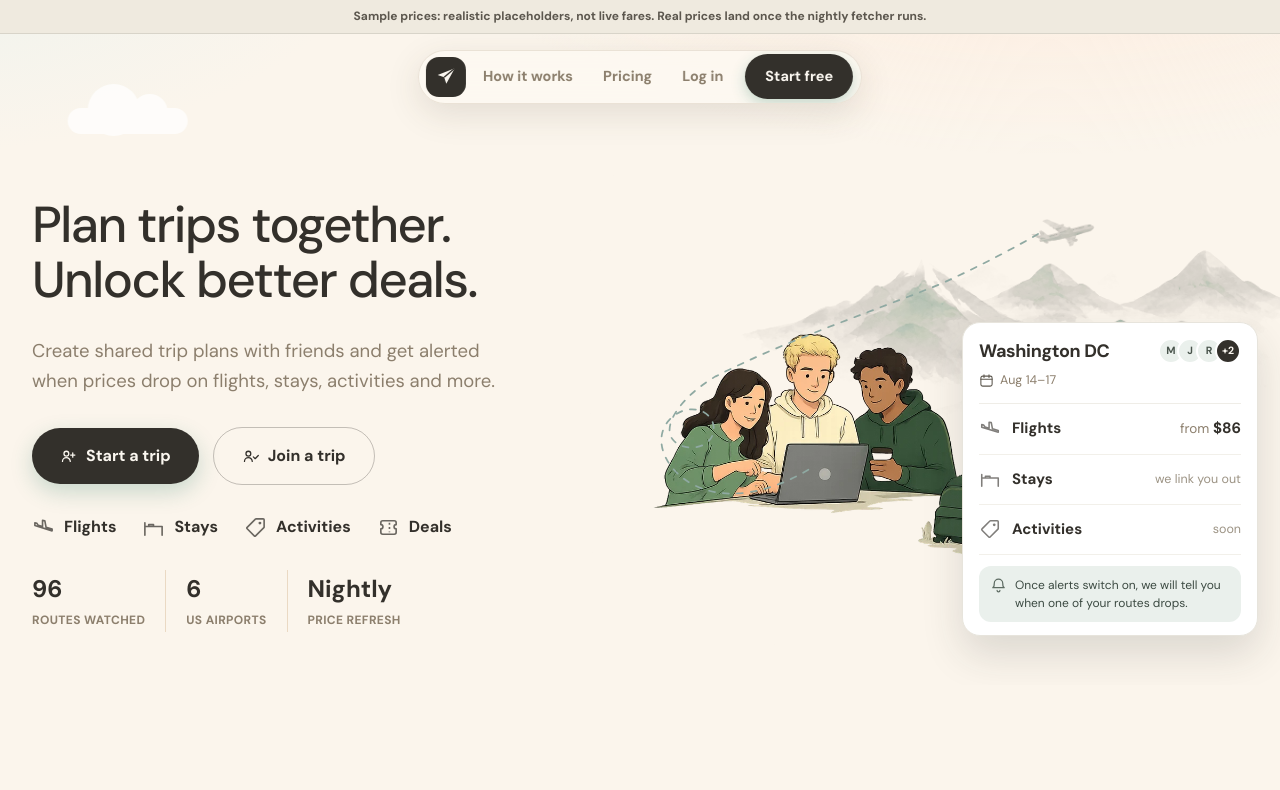
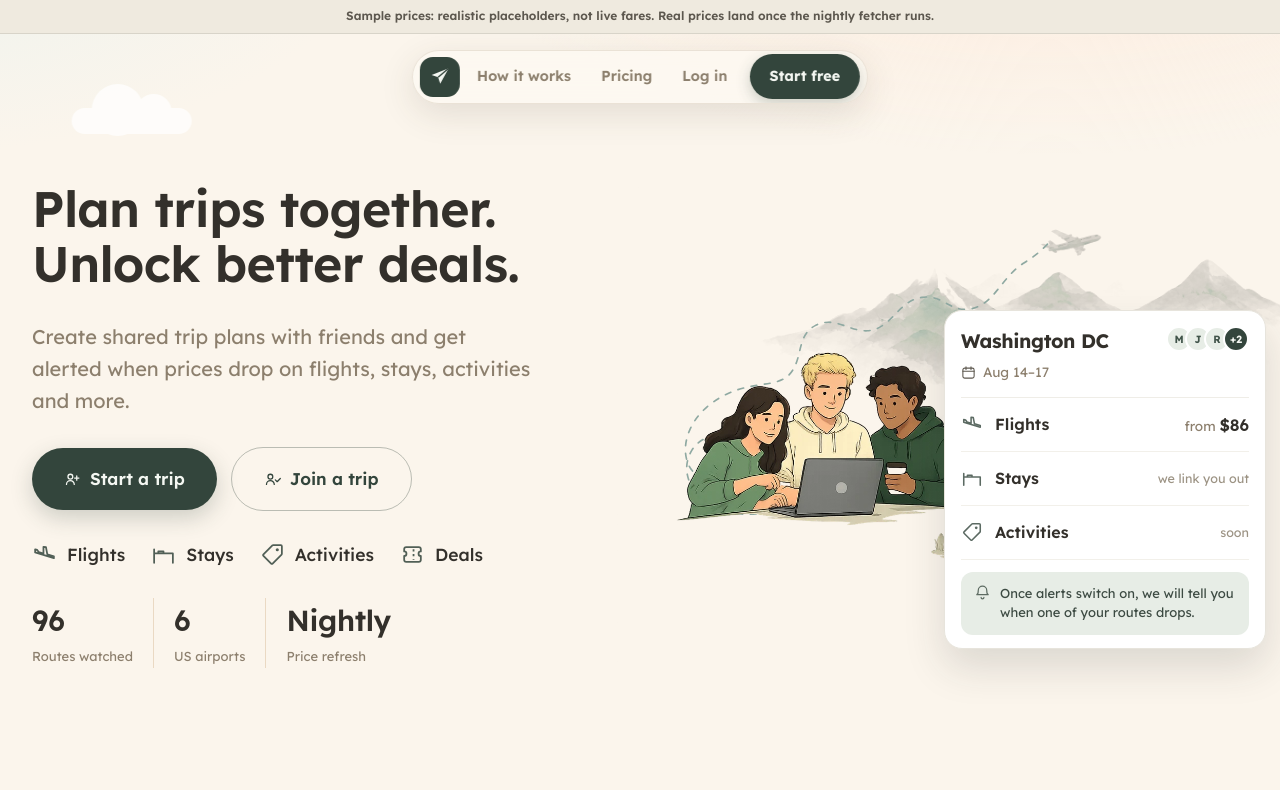
Before and after one commit to RaidenKyaw/Tripv1, a plain HTML site: page index.html in a window 1280 px wide. Shown: the top 790 px of the page. Drawn offline with nearby package versions, Linux system fonts and the light colour scheme.

Commit message:
style: Lexend per the readability article, mountain green, richer route
Typeface
- Lexend replaces DM Sans across all seven pages. The article names exactly one
  typeface, and this is it: "Some fonts are designed to have larger letter
  spacing, such as Lexend."
- headline tracking was -.03em. The article's named risk is crowding: "Tighter
  kerning and letter spacing will increase problems with crowding. A crowded
  text can stop some people from reading at all." Now -.012em.
- sizes up throughout, since a landing page is glanceable and interlude
  reading, and "larger text size in non-condensed formats is better to support
  glanceable reading": headline to 56px, body 18.5 to 20px, feature row 16 to
  17.5px, stat figures 24 to 29px.
- the three stat labels were set in capitals. "People read Latin texts in
  lowercase faster than in uppercase and frequently prefer to read in
  lowercase", and these are read rather than glanced at, so they are sentence
  case now. Short section eyebrows stay as capitals.
- heading weight 500 to 600, because Lexend runs lighter than DM Sans at the
  same number.

Colour
- the dark fills take the ridge hue instead of near-black. Sampled off the
  plate as it actually renders over the cream, the ridges sit between #A0B0A0
  and #C8C8C0, far too pale to carry light text, so the same hue is deepened
  to #33453C for buttons, the nav pill, panels, tier strips and chat bubbles.
  The pale end becomes the highlight tint.

Route
- it now paints behind the crew rather than over them, so it cannot cross a
  face: it disappears behind the group and reappears in open sky, which reads
  as a path leaving the laptop.
- longer line with more in it: a dip, a full loop, then a rising wave into the
  aircraft, instead of one sweep and a curl.

Size
- scene and card scale up (card 296 to 322px, plate to 74%) and the type grows,
  with the gaps left where they were. Filling the space by making things
  bigger, not by pushing them apart.
- 60px broke the headline onto three lines because Lexend sets wider than DM
  Sans at the same size, so it settles at 56px with the column widened.

Co-Authored-By: Claude Opus 5 (1M context) <noreply@anthropic.com>

```diff
--- a/index.html
+++ b/index.html
@@ -14,7 +14,7 @@
 <meta property="og:type" content="website">
 <link rel="preconnect" href="https://fonts.googleapis.com">
 <link rel="preconnect" href="https://fonts.gstatic.com" crossorigin>
-<link href="https://fonts.googleapis.com/css2?family=DM+Sans:opsz,wght@9..40,400;9..40,500;9..40,700&display=swap" rel="stylesheet">
+<link href="https://fonts.googleapis.com/css2?family=Lexend:wght@300..700&display=swap" rel="stylesheet">
 <style>
   :root{
     --bg:#FBF5EC;
@@ -29,45 +29,49 @@
        point at ink or at the green tint rather than at terracotta and gold. */
     --terra:#33302B;
     --terra-soft:#EFEADF;
-    --teal:#2A2722;
-    --teal-deep:#26241F;
+    --teal:#33453C;
+    --teal-deep:#2E3F37;
     --teal-soft:#EAF0EC;
     --gold:#E4E7DF;
     --gold-soft:#F0F2EB;
     --ink-soft:#5C574E;
-    --shadow-green:27,114,89;
+    --pine:#33453C;        /* dark surfaces: buttons, panels, nav pill */
+    --pine-deep:#2A3A32;
+    --sage:#A9B8AC;        /* the ridge tone itself */
+    --sage-soft:#E7EDE6;
+    --shadow-green:51,69,60;
     /* primary action is the deep green from the reference. Terracotta stays,
        demoted to discounts and deal badges where it does its best work. */
     --brand:#1B7259;
     --brand-soft:#E7F2ED;
     --brand-line:#BEDCD0;
     --radius:16px;
-    --display:"DM Sans",-apple-system,BlinkMacSystemFont,"Segoe UI",Roboto,Helvetica,Arial,sans-serif;
-    --sans:"DM Sans",-apple-system,BlinkMacSystemFont,"Segoe UI",Roboto,Helvetica,Arial,sans-serif;
+    --display:"Lexend",-apple-system,BlinkMacSystemFont,"Segoe UI",Roboto,Helvetica,Arial,sans-serif;
+    --sans:"Lexend",-apple-system,BlinkMacSystemFont,"Segoe UI",Roboto,Helvetica,Arial,sans-serif;
   }
   *{box-sizing:border-box; margin:0; padding:0; -webkit-tap-highlight-color:transparent;}
   html{scroll-behavior:smooth;}
   body{background:var(--bg); color:var(--ink); font-family:var(--sans); line-height:1.55; overflow-x:hidden;}
   .wrap{max-width:1260px; margin:0 auto; padding:0 22px;}
   .narrow{max-width:720px; margin:0 auto;}
-  h1,h2,h3{font-family:var(--display); font-weight:500; letter-spacing:-.028em; line-height:1.12;}
-  h2{font-size:clamp(28px,4.1vw,40px); margin-bottom:14px;}
-  h3{font-size:20px; font-weight:700; letter-spacing:-.015em;}
+  h1,h2,h3{font-family:var(--display); font-weight:600; letter-spacing:-.005em; line-height:1.16;}
+  h2{font-size:clamp(30px,4.4vw,45px); margin-bottom:16px;}
+  h3{font-size:21px; font-weight:600; letter-spacing:0;}
   .eyebrow{font-size:11px; font-weight:800; letter-spacing:.16em; text-transform:uppercase;
            color:var(--ink-soft); margin-bottom:12px;}
-  .lead{color:var(--dim); font-size:16.5px; line-height:1.6;}
+  .lead{color:var(--dim); font-size:17.5px; line-height:1.62;}
   a{color:var(--teal);}
   section{padding:108px 0; position:relative;}
 
   /* ------------------------------------------------- buttons and wordmark */
-  .btn{display:inline-flex; align-items:center; justify-content:center; gap:9px;
-       border:none; border-radius:99px; padding:16px 28px; font-size:16px; font-weight:700;
+  .btn{display:inline-flex; align-items:center; justify-content:center; gap:10px;
+       border:none; border-radius:99px; padding:18px 32px; font-size:17px; font-weight:600;
        cursor:pointer; text-decoration:none; font-family:var(--sans); white-space:nowrap;}
   .btn svg{flex:0 0 auto;}
-  .btn-primary{background:var(--ink); color:#FBF7F0;
+  .btn-primary{background:var(--pine); color:#F4F7F2;
                box-shadow:0 8px 22px rgba(var(--shadow-green),.22);}
   .btn-primary:active{transform:scale(.985);}
-  .btn-ghost{background:transparent; color:var(--ink); border:1.5px solid rgba(51,48,43,.28);}
+  .btn-ghost{background:transparent; color:var(--pine); border:1.5px solid rgba(51,69,60,.32);}
   .btn-sm{padding:10px 18px; font-size:14px; border-radius:99px;}
   .logo{font-family:var(--display); font-weight:700; font-size:19.5px; color:var(--ink);
         text-decoration:none; display:inline-flex; align-items:center; gap:10px;
@@ -86,7 +90,7 @@
     transition:width .5s cubic-bezier(.34,1.28,.64,1), padding .5s cubic-bezier(.34,1.28,.64,1),
                box-shadow .3s ease;}
   .pn-logo{flex:0 0 auto; display:flex; align-items:center; padding:0 4px 0 7px; text-decoration:none;}
-  .pn-logo .mark{width:40px; height:40px; border-radius:13px; background:var(--ink);
+  .pn-logo .mark{width:40px; height:40px; border-radius:13px; background:var(--pine);
                  display:flex; align-items:center; justify-content:center;}
   .pn-logo .mark svg{width:21px; height:21px;}
   .pn-items{display:flex; align-items:center; gap:4px; white-space:nowrap;
@@ -94,10 +98,10 @@
   .pn-items a{font-size:14.5px; font-weight:600; color:var(--dim); text-decoration:none;
               padding:9px 13px; border-radius:999px;}
   .pn-items a:hover{color:var(--ink); background:rgba(120,90,60,.07); opacity:1;}
-  .pn-cta{background:var(--ink); color:#FBF7F0 !important; font-weight:700 !important;
+  .pn-cta{background:var(--pine); color:#F4F7F2 !important; font-weight:700 !important;
           padding:11px 20px !important; margin-left:5px;
           box-shadow:0 5px 14px rgba(var(--shadow-green),.24);}
-  .pn-cta:hover{background:#1E1C18; color:#FBF7F0 !important;}
+  .pn-cta:hover{background:var(--pine-deep); color:#F4F7F2 !important;}
   .pn-burger{position:absolute; inset:0; display:flex; align-items:center; justify-content:center;
              color:var(--ink); opacity:0; transform:scale(.8); pointer-events:none;
              transition:opacity .24s ease .06s, transform .34s cubic-bezier(.34,1.4,.64,1) .06s;}
@@ -137,26 +141,28 @@
   @keyframes drift{to{transform:translateX(calc(100vw + 260px));}}
 
   .hero .wrap{position:relative; z-index:1;}
-  .hero h1{font-size:clamp(36px,3.95vw,58px); line-height:1.08; margin:0;
-           letter-spacing:-.03em; max-width:none;}
+  .hero h1{font-size:clamp(36px,3.9vw,56px); line-height:1.1; margin:0;
+           letter-spacing:-.012em; max-width:none;}
   /* Highlighter drawn as a background on the span itself. A z-index:-1 pseudo-element
      is fragile here (any ancestor stacking context hides it), and --gold-soft is too
      close to the sand background to read, so this band is deliberately warmer. */
   .hero h1 .u{
     white-space:nowrap;
-    background-image:linear-gradient(#DCE6DD, #DCE6DD);
+    background-image:linear-gradient(var(--sage-soft), var(--sage-soft));
     background-size:100% .34em; background-position:0 78%; background-repeat:no-repeat;
-    border-bottom:3px solid rgba(51,48,43,.32);
+    border-bottom:3px solid var(--sage);
   }
-  .hero .lead{font-size:18.5px; line-height:1.6; max-width:470px; margin:0;}
+  .hero .lead{font-size:20px; line-height:1.6; max-width:500px; margin:0;}
   .cta-row{display:flex; gap:14px; flex-wrap:wrap; align-items:center; margin:0;}
   .cta-note{color:var(--dim); font-size:13px; margin-top:16px;}
   /* factual, checkable claims only. No user counts until they are real. */
   .facts{display:flex; gap:0; flex-wrap:wrap; margin:0;}
   .fact{padding:0 20px 0 0; margin-right:20px; border-right:1px solid var(--line);}
   .fact:last-child{border-right:none; margin-right:0; padding-right:0;}
-  .fact b{display:block; font-family:var(--display); font-size:24px; font-weight:700;}
-  .fact span{font-size:12px; color:var(--dim); font-weight:600; letter-spacing:.03em;}
+  .fact b{display:block; font-family:var(--display); font-size:29px; font-weight:600;
+            letter-spacing:-.01em;}
+  .fact span{font-size:13px; color:var(--dim); font-weight:400; letter-spacing:0;
+               text-transform:none;}
   .cta-note b{color:var(--ink); font-weight:700;}
 
   /* flight path */
@@ -189,8 +195,8 @@
 
   .featrow{list-style:none; display:flex; flex-wrap:wrap; gap:26px; margin:0;
            padding:0; color:var(--ink);}
-  .featrow li{display:flex; align-items:center; gap:9px; font-size:16px; font-weight:600;}
-  .featrow svg{width:23px; height:23px; color:var(--ink); flex:0 0 auto; opacity:.72;}
+  .featrow li{display:flex; align-items:center; gap:10px; font-size:17.5px; font-weight:500;}
+  .featrow svg{width:25px; height:25px; color:var(--pine); flex:0 0 auto; opacity:.85;}
   .proof{margin:0;}
 
   /* floating trip card, overlapping the illustration */
@@ -198,41 +204,41 @@
               margin-right:calc(-1 * (max(100vw - 1260px, 0px) / 2) - 22px);}
   .tc-head{display:flex; justify-content:space-between; align-items:flex-start; gap:10px;
            padding-bottom:13px; border-bottom:1px solid #EFEDE7;}
-  .tc-name{font-family:var(--display); font-size:18px; font-weight:700; letter-spacing:-.02em;
+  .tc-name{font-family:var(--display); font-size:19.5px; font-weight:700; letter-spacing:-.02em;
            white-space:nowrap; overflow:hidden; text-overflow:ellipsis;}
-  .tc-dates{display:flex; align-items:center; gap:6px; font-size:12.5px; color:var(--dim);
-            margin-top:5px; white-space:nowrap;}
+  .tc-dates{display:flex; align-items:center; gap:7px; font-size:13.5px; color:var(--dim);
+            margin-top:6px; white-space:nowrap;}
   .tc-dates svg{color:var(--brand);}
   .tc-people{display:flex; align-items:center;}
   .tc-people i,.tc-people b{width:26px; height:26px; border-radius:50%; font-size:10.5px;
     font-weight:700; display:flex; align-items:center; justify-content:center;
     border:2px solid #FFF; margin-left:-7px; font-style:normal;}
-  .tc-people i{background:var(--teal-soft); color:#4A554D;}
-  .tc-people b{background:var(--ink); color:#FBF7F0;}
-  .tc-row{display:flex; align-items:center; gap:11px; padding:13px 0; border-bottom:1px solid #F2F0EA;
-          font-size:15px;}
-  .tc-ico{width:22px; height:22px; color:var(--ink); flex:0 0 auto; opacity:.62;}
+  .tc-people i{background:var(--sage-soft); color:#41544A;}
+  .tc-people b{background:var(--pine); color:#F4F7F2;}
+  .tc-row{display:flex; align-items:center; gap:12px; padding:14px 0; border-bottom:1px solid #F2F0EA;
+          font-size:16px;}
+  .tc-ico{width:22px; height:22px; color:var(--pine); flex:0 0 auto; opacity:.8;}
   .tc-ico svg{width:22px; height:22px;}
   .tc-lbl{font-weight:600;}
   .tc-val{margin-left:auto; color:var(--dim); font-size:13.5px;}
-  .tc-val b{color:var(--ink); font-size:15px; font-weight:700;}
+  .tc-val b{color:var(--ink); font-size:16.5px; font-weight:600;}
   .tc-soon{font-size:12.5px; color:#9C9384;}
-  .tc-note{display:flex; gap:8px; align-items:flex-start; background:var(--teal-soft);
-           border-radius:12px; padding:10px 11px; margin-top:11px; font-size:12px;
+  .tc-note{display:flex; gap:9px; align-items:flex-start; background:var(--sage-soft);
+           border-radius:12px; padding:12px 13px; margin-top:12px; font-size:13px;
            color:#3C4A42; line-height:1.5;}
   .tc-note svg{width:17px; height:17px; color:#5D6B62; flex:0 0 auto; margin-top:1px;}
   .tc-dates svg{width:15px; height:15px; color:var(--ink-soft); flex:0 0 auto;}
   .logo .mark svg{width:19px; height:19px;}
 
   /* --------------------------------------------------------- hero layout */
-  .hero-grid{display:grid; grid-template-columns:1fr 1.16fr;
-             column-gap:34px; align-items:center;}
+  .hero-grid{display:grid; grid-template-columns:1.1fr 1.16fr;
+             column-gap:28px; align-items:center;}
   .hero-copy{display:flex; flex-direction:column; align-items:flex-start;
                gap:30px; padding:6px 0;}
 
   /* One coordinate space for all three plates, so the drawn route can line up
      with the laptop at one end and the aircraft at the other. */
-  .heroscene{position:relative; width:100%; padding-top:72%;}  /* 1000x720 viewBox */
+  .heroscene{position:relative; width:100%; padding-top:74%;}  /* 1000x740 viewBox */
   .heroscene img{position:absolute; display:block; height:auto; pointer-events:none;}
   /* the range is a light wash on near-white: multiply drops the paper and keeps
      the paint, so it sits on the cream without a visible plate edge */
@@ -246,7 +252,7 @@
                    animation:route-draw 4.2s .4s cubic-bezier(.4,0,.25,1) forwards;}
   @keyframes route-draw{to{stroke-dashoffset:0;}}
 
-  .tripcard{position:absolute; right:22px; left:auto; bottom:4%; width:296px; background:#FFF;
+  .tripcard{position:absolute; right:14px; left:auto; bottom:3%; width:322px; background:#FFF;
             border:1px solid #E7E4DC; border-radius:18px; padding:15px 16px 13px;
             box-shadow:0 18px 40px rgba(40,50,45,.15); z-index:4;
             opacity:0; animation:card-in .7s 3.7s ease-out forwards;}
@@ -262,10 +268,10 @@
   .grid2{display:grid; grid-template-columns:repeat(2,1fr); gap:16px;}
 
   /* ------------------------------------------------------- passport stamp */
-  .stamp{width:62px; height:62px; border:2.5px dashed rgba(51,48,43,.3); border-radius:50%;
+  .stamp{width:62px; height:62px; border:2.5px dashed rgba(51,69,60,.34); border-radius:50%;
          display:flex; align-items:center; justify-content:center; transform:rotate(-8deg);
-         font-family:var(--display); font-size:25px; font-weight:700; color:var(--ink);
-         background:#EAF0EC; margin-bottom:16px;}
+         font-family:var(--display); font-size:25px; font-weight:600; color:var(--pine);
+         background:var(--sage-soft); margin-bottom:16px;}
   .step h3{margin-bottom:10px;}
   .step p{color:var(--dim); font-size:14.5px;}
 
@@ -283,10 +289,10 @@
   .mini-row{display:flex; justify-content:space-between; align-items:center;
             font-size:12px; padding:6px 0; border-bottom:1px dashed var(--line);}
   .mini-row:last-child{border-bottom:none;}
-  .mini-row b{font-weight:800; color:var(--ink);}
+  .mini-row b{font-weight:600; color:var(--pine);}
   .mini-chip{display:inline-block; font-size:10.5px; font-weight:700; padding:3px 8px;
              border-radius:99px; background:#EFEADF; color:var(--ink-soft); margin:2px 3px 2px 0;}
-  .mini-chip.on{background:#E8EFE9; color:#2C3A32;}
+  .mini-chip.on{background:var(--sage-soft); color:var(--pine-deep);}
   .mini-dim{color:var(--dim);}
 
   /* ---------------------------------------------------------------- chats */
@@ -294,7 +300,7 @@
   .bub{max-width:78%; padding:10px 14px; border-radius:16px; font-size:14.5px; margin-bottom:9px;
        line-height:1.45; position:relative;}
   .bub.them{background:#fff; border:1px solid var(--line); border-bottom-left-radius:5px;}
-  .bub.you{background:var(--ink); color:#FBF7F0; margin-left:auto; border-bottom-right-radius:5px;}
+  .bub.you{background:var(--pine); color:#F4F7F2; margin-left:auto; border-bottom-right-radius:5px;}
   .bub .who{display:block; font-size:10.5px; font-weight:800; letter-spacing:.08em;
             text-transform:uppercase; color:var(--dim); margin-bottom:3px;}
   .chat-note{font-size:12px; color:var(--dim); text-align:center; margin-top:12px; font-style:italic;}
@@ -324,7 +330,7 @@
   .dname span{display:block; font-size:11.5px; font-weight:600; opacity:.82; margin-top:3px;
               letter-spacing:.06em;}
   .dfoot{position:absolute; left:17px; right:17px; bottom:16px; z-index:3;}
-  .doff{display:inline-block; background:#E8EFE9; color:#2C3A32; border-radius:99px;
+  .doff{display:inline-block; background:var(--sage-soft); color:var(--pine-deep); border-radius:99px;
         padding:7px 14px; font-size:13.5px; font-weight:700; letter-spacing:-.01em;}
   .doff.hot{background:#FBF7F0; color:#26241F;}
   .dprice{margin-top:9px; color:#FFF; font-size:15px; font-weight:700;
@@ -337,19 +343,19 @@
   .tier{background:var(--card); border:1px solid var(--line); border-radius:14px;
         overflow:hidden; position:relative; display:flex; flex-direction:column;}
   .tier.pick{border-color:rgba(51,48,43,.45); box-shadow:0 12px 30px rgba(var(--shadow-green),.18);}
-  .tier .strip{background:var(--ink); color:#DFDCD4; font-size:9px; font-weight:800;
+  .tier .strip{background:var(--pine); color:#D6DED8; font-size:9px; font-weight:800;
                letter-spacing:.18em; padding:7px 13px;}
-  .tier.pick .strip{background:#4A554D; color:#F1F4EF;}
+  .tier.pick .strip{background:var(--pine-deep); color:#F1F4EF;}
   .tier .body{padding:15px 14px 17px; border-top:2px dashed var(--line); flex:1;
               display:flex; flex-direction:column;}
   .tier .who{font-size:11px; font-weight:800; letter-spacing:.1em; text-transform:uppercase; color:var(--dim);}
   .tier .amt{font-family:var(--display); font-size:30px; font-weight:700; margin:6px 0 1px;}
   .tier .amt small{font-size:13px; font-weight:400; color:var(--dim); font-family:var(--sans);}
   .tier .bill{font-size:12px; color:var(--dim);}
-  .tier .note{font-size:12.5px; color:var(--ink); font-weight:700; margin-top:9px;}
+  .tier .note{font-size:12.5px; color:var(--pine); font-weight:600; margin-top:9px;}
   .tier .note.plain{color:var(--dim); font-weight:500;}
-  .tier .off{position:absolute; top:34px; right:10px; background:#E8EFE9;
-             border:1px solid rgba(51,48,43,.12); color:#2C3A32; font-size:10px; font-weight:800;
+  .tier .off{position:absolute; top:34px; right:10px; background:var(--sage-soft);
+             border:1px solid rgba(51,69,60,.14); color:var(--pine-deep); font-size:10px; font-weight:700;
              border-radius:99px; padding:3px 8px;}
   .guarantees{display:grid; grid-template-columns:repeat(3,1fr); gap:16px; margin-top:34px;}
   .guar{display:flex; gap:12px; align-items:flex-start; font-size:13.5px; color:var(--dim);
@@ -468,14 +474,14 @@
   }
   /* Visible keyboard focus everywhere. Mouse users never see it; keyboard and
      screen-reader users can't navigate confidently without it. */
-  :focus-visible{outline:3px solid var(--ink); outline-offset:3px; border-radius:8px;}
+  :focus-visible{outline:3px solid var(--pine); outline-offset:3px; border-radius:8px;}
   .btn:hover{filter:brightness(1.03);}
   .btn-primary:hover{transform:translateY(-1px); box-shadow:0 12px 28px rgba(var(--shadow-green),.30);}
-  .btn-ghost:hover{border-color:var(--ink); background:rgba(51,48,43,.04);}
+  .btn-ghost:hover{border-color:var(--pine); background:rgba(51,69,60,.05);}
   .btn-accent:hover{filter:brightness(1.08);}
   .chip:hover,.size:hover,.sort:hover,.wk:hover{border-color:#D7C3A6;}
   a:hover{opacity:.85;}
-  ::selection{background:#DCE6DD; color:var(--ink);}
+  ::selection{background:var(--sage-soft); color:var(--pine-deep);}
   html{-webkit-text-size-adjust:100%;}
   body{text-rendering:optimizeLegibility; -webkit-font-smoothing:antialiased;}
   /* small-caps labels read better with a touch more tracking at small sizes */
@@ -503,7 +509,7 @@
   <nav class="bar" id="pillbar" aria-label="Main">
     <a class="pn-logo" href="/" aria-label="Untitled Trip Planner, home">
       <span class="mark" aria-hidden="true">
-        <svg viewBox="0 0 24 24" fill="none"><path d="M21.5 2.5 2 10.2l7.4 2.6 2.4 7.6z" fill="#FBF7F0"/><path d="m9.4 12.8 12.1-10.3" stroke="#33302B" stroke-width="1.6"/></svg>
+        <svg viewBox="0 0 24 24" fill="none"><path d="M21.5 2.5 2 10.2l7.4 2.6 2.4 7.6z" fill="#F4F7F2"/><path d="m9.4 12.8 12.1-10.3" stroke="#33453C" stroke-width="1.6"/></svg>
       </span>
     </a>
 
@@ -557,9 +563,9 @@
              Do not put a user count in this slot before it is real. -->
         <div class="proof">
           <div class="facts">
-            <div class="fact"><b id="factRoutes">96</b><span>ROUTES WATCHED</span></div>
-            <div class="fact"><b id="factAirports">6</b><span>US AIRPORTS</span></div>
-            <div class="fact"><b>Nightly</b><span>PRICE REFRESH</span></div>
+            <div class="fact"><b id="factRoutes">96</b><span>Routes watched</span></div>
+            <div class="fact"><b id="factAirports">6</b><span>US airports</span></div>
+            <div class="fact"><b>Nightly</b><span>Price refresh</span></div>
           </div>
         </div>
       </div>
@@ -570,25 +576,27 @@
       <div class="hero-art">
         <div class="heroscene">
           <img class="sc-range" src="assets/mountains.webp" alt="" width="1400" height="721" fetchpriority="high">
+
+          <!-- The route is drawn, not an image, so it can reveal itself on load.
+               A mask sweeps along the same curve and uncovers the dashes. -->
+          <svg class="sc-line" viewBox="0 0 1000 740" fill="none" aria-hidden="true">
+            <defs>
+              <mask id="routeReveal" maskUnits="userSpaceOnUse" x="0" y="0" width="1000" height="740">
+                <path class="reveal" pathLength="1"
+                      d="M293 452C252 496 196 520 140 506C86 492 62 446 84 410C104 378 152 382 160 414C168 448 128 470 96 452C62 432 66 372 116 336C168 298 214 316 236 292C258 268 246 232 276 216C306 200 330 226 358 224C396 221 404 178 442 172C476 167 486 196 518 190C556 183 566 140 602 118C618 108 630 98 640 87"
+                      stroke="#fff" stroke-width="18" stroke-linecap="round"/>
+              </mask>
+            </defs>
+            <path class="route"
+                  d="M293 452C252 496 196 520 140 506C86 492 62 446 84 410C104 378 152 382 160 414C168 448 128 470 96 452C62 432 66 372 116 336C168 298 214 316 236 292C258 268 246 232 276 216C306 200 330 226 358 224C396 221 404 178 442 172C476 167 486 196 518 190C556 183 566 140 602 118C618 108 630 98 640 87"
+                  stroke="#8FA9A2" stroke-width="2.6" stroke-linecap="round"
+                  stroke-dasharray="9 12" mask="url(#routeReveal)"/>
+          </svg>
+
           <img class="sc-crew" src="assets/students.webp"
                alt="Three students at a laptop planning a trip together"
                width="1200" height="813" fetchpriority="high">
 
-          <!-- The route is drawn, not an image, so it can reveal itself on load.
-               A mask sweeps along the same curve and uncovers the dashes. -->
-          <svg class="sc-line" viewBox="0 0 1000 720" fill="none" aria-hidden="true">
-            <defs>
-              <mask id="routeReveal" maskUnits="userSpaceOnUse" x="0" y="0" width="1000" height="720">
-                <path class="reveal" pathLength="1"
-                      d="M293 442C236 476 168 492 116 462C72 436 58 388 90 362C120 338 158 358 150 388C143 412 104 416 89 396C74 376 100 334 154 302C260 248 380 208 490 164C556 134 604 108 640 87"
-                      stroke="#fff" stroke-width="18" stroke-linecap="round"/>
-              </mask>
-            </defs>
-            <path class="route"
-                  d="M293 442C236 476 168 492 116 462C72 436 58 388 90 362C120 338 158 358 150 388C143 412 104 416 89 396C74 376 100 334 154 302C260 248 380 208 490 164C556 134 604 108 640 87"
-                  stroke="#8FA9A2" stroke-width="2.6" stroke-linecap="round"
-                  stroke-dasharray="9 12" mask="url(#routeReveal)"/>
-          </svg>
 
         <!-- Floating trip card. Flight price is read from the real fare cache,
              so the number on it is whatever the cache actually holds. -->
```
Also changed, not shown: app.html (+3 -3 lines), dashboard.html (+3 -3 lines), home.html (+3 -3 lines), login.html (+3 -3 lines), og-source.html (+3 -3 lines), onboard.html (+3 -3 lines).
